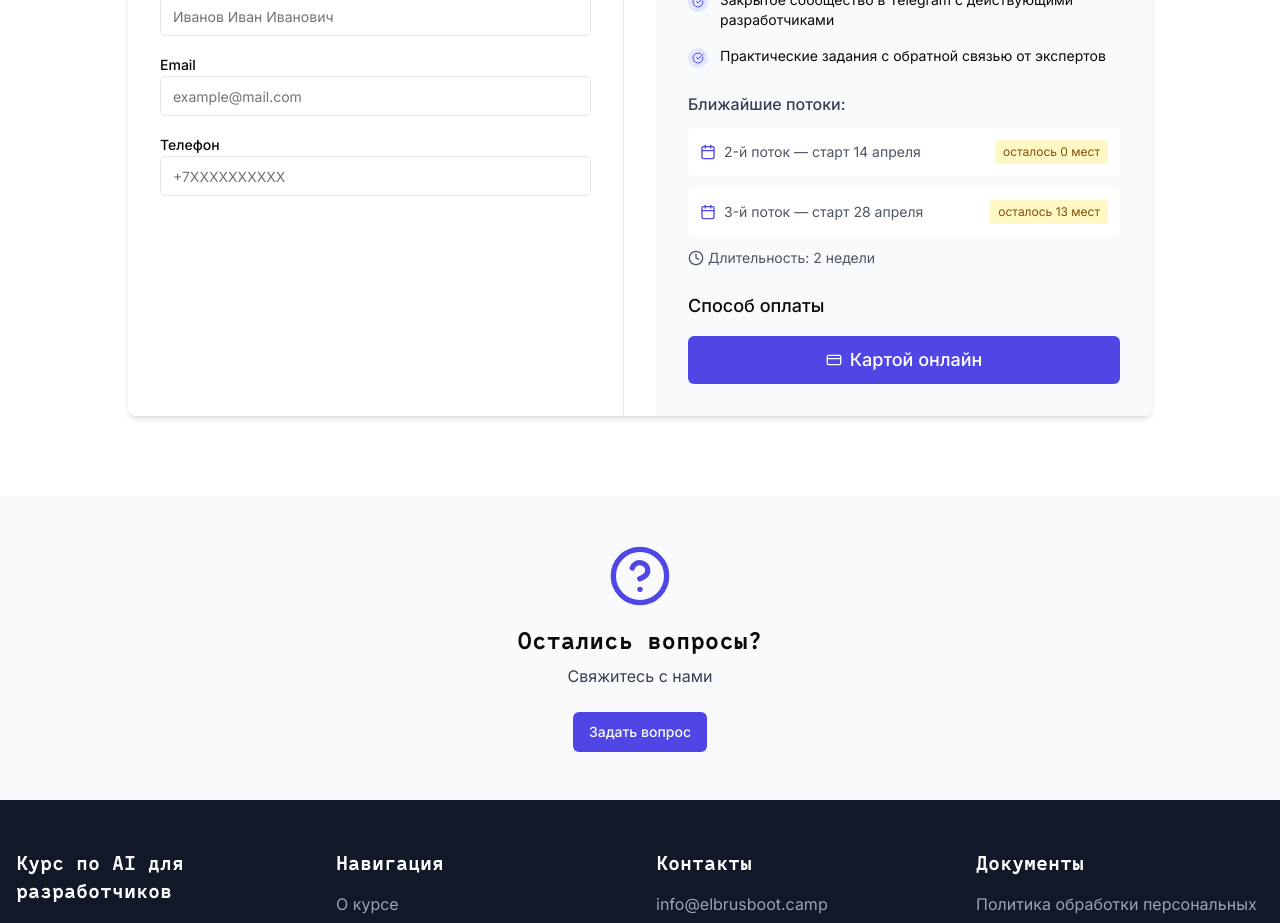
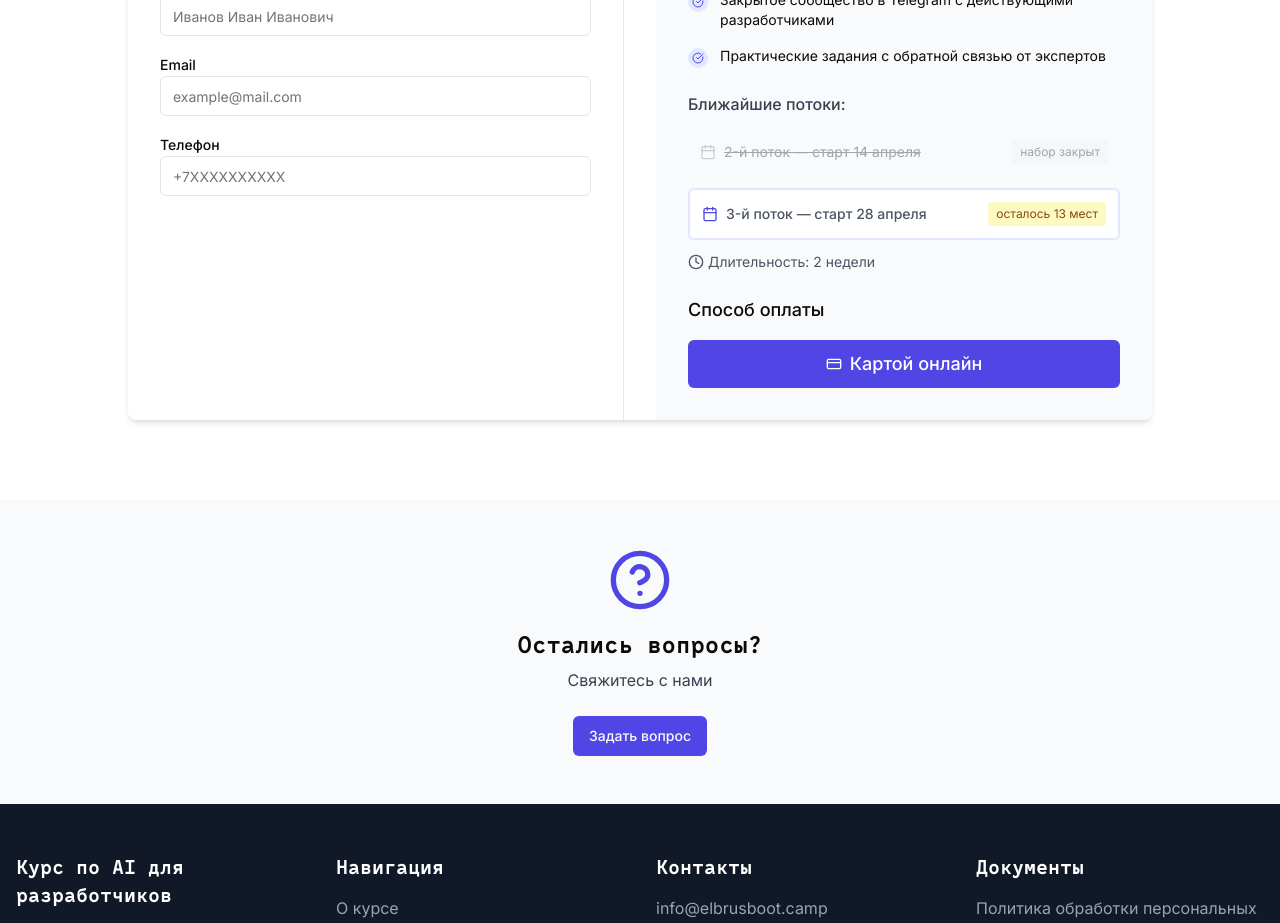
Before and after one commit to grentank/ai-elbrus-landing, a Next.js app: page / in a window 1280 px wide. Shown: the part 6320-7243 px from the top of the page. Built offline with nearby package versions, Linux system fonts and the light colour scheme.

Commit message:
updated visuals for the first start

```diff
--- a/components/payment-section.tsx
+++ b/components/payment-section.tsx
@@ -184,16 +184,16 @@ export default function PaymentSection({
               <p className="font-medium text-base text-gray-700 mb-2">
                 Ближайшие потоки:
               </p>
-              <div className="flex items-center gap-2 bg-white p-3 rounded-md">
-                <Calendar className="h-4 w-4 text-indigo-600" />
-                <span>2-й поток — старт 14 апреля</span>
-                <span className="ml-auto text-xs bg-yellow-100 text-yellow-800 px-2 py-1 rounded">
-                  осталось 0 мест
+              <div className="flex items-center gap-2 bg-gray-50 p-3 rounded-md opacity-50">
+                <Calendar className="h-4 w-4 text-gray-400" />
+                <span className="line-through">2-й поток — старт 14 апреля</span>
+                <span className="ml-auto text-xs bg-gray-100 text-gray-600 px-2 py-1 rounded">
+                  набор закрыт
                 </span>
               </div>
-              <div className="flex items-center gap-2 bg-white p-3 rounded-md">
+              <div className="flex items-center gap-2 bg-white p-3 rounded-md border-2 border-indigo-100">
                 <Calendar className="h-4 w-4 text-indigo-600" />
-                <span>3-й поток — старт 28 апреля</span>
+                <span className="font-medium">3-й поток — старт 28 апреля</span>
                 <span className="ml-auto text-xs bg-yellow-100 text-yellow-800 px-2 py-1 rounded">
                   осталось 13 мест
                 </span>
```
